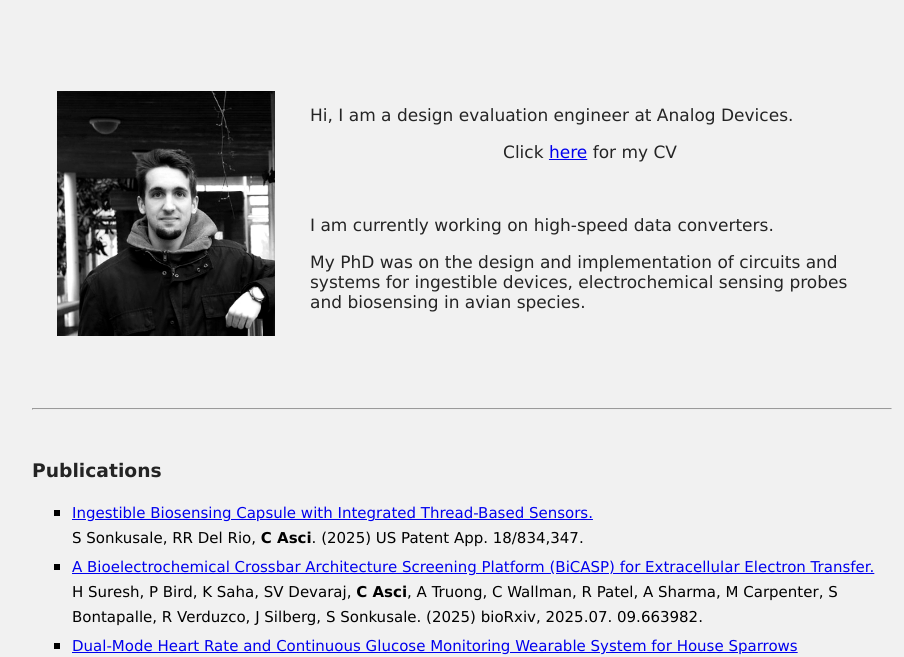
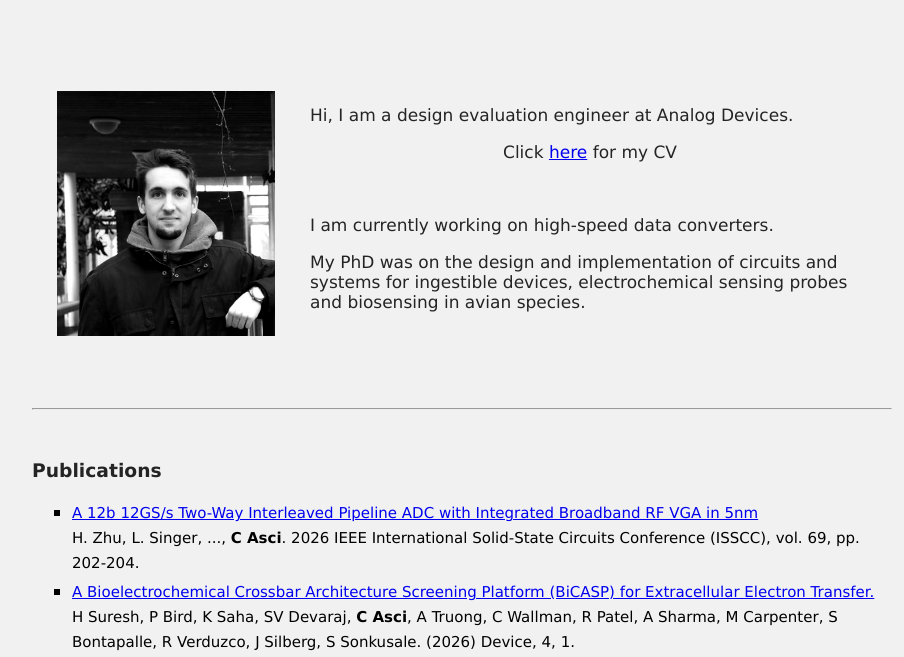
Before and after one commit to cyn9/cyn9.github.io, a plain HTML site: page index.html in a window 1280 px wide. Shown: the part 154-811 px from the top of the page, without its empty margins (178-1082 px from the left). Drawn offline with Linux system fonts and the light colour scheme.

Commit message:
updated publist

```diff
--- a/index.html
+++ b/index.html
@@ -40,6 +40,22 @@
 			<ul>
 
 				<li>
+					<a href="https://ieeexplore.ieee.org/abstract/document/11409082">
+						A 12b 12GS/s Two-Way Interleaved Pipeline ADC with Integrated Broadband RF VGA in 5nm
+					</a>
+					<br>H. Zhu, L. Singer, ..., <b>C Asci</b>. 2026 IEEE International Solid-State Circuits
+					Conference (ISSCC), vol. 69, pp. 202-204.
+				</li>
+
+				<li>
+					<a href="https://www.cell.com/device/abstract/S2666-9986(25)00288-1">
+						A Bioelectrochemical Crossbar Architecture Screening Platform (BiCASP) for Extracellular Electron Transfer.
+					</a>
+					<br>H Suresh, P Bird, K Saha, SV Devaraj, <b>C Asci</b>, A Truong, C Wallman, R Patel, A Sharma,
+					M Carpenter, S Bontapalle, R Verduzco, J Silberg, S Sonkusale. (2026) Device, 4, 1.
+				</li>
+
+				<li>
 					<a href="https://www.freepatentsonline.com/y2025/0040891.html">
 						Ingestible Biosensing Capsule with Integrated Thread-Based Sensors.
 					</a>
@@ -47,11 +63,11 @@
 				</li>
 
 				<li>
-					<a href="https://www.biorxiv.org/content/10.1101/2025.07.09.663982v1.abstract">
-						A Bioelectrochemical Crossbar Architecture Screening Platform (BiCASP) for Extracellular Electron Transfer.
+					<a href="https://scholar.google.com/citations?view_op=view_citation&hl=en&user=N45hd-0AAAAJ&sortby=pubdate&citation_for_view=N45hd-0AAAAJ:qxL8FJ1GzNcC">
+						Wearable wireless system for continuous glucose and heart rate monitoring in house sparrows
 					</a>
-					<br>H Suresh, P Bird, K Saha, SV Devaraj, <b>C Asci</b>, A Truong, C Wallman, R Patel, A Sharma,
-					M Carpenter, S Bontapalle, R Verduzco, J Silberg, S Sonkusale. (2025) bioRxiv, 2025.07. 09.663982.
+					<br>R Riccio, <b>C Asci</b>, A Sharma, S Sonkusale, M Romero. (2025) Integrative and Comparative Biology, vol. 65,
+					pp. S431-S431.
 				</li>
 
 				<li>
```
